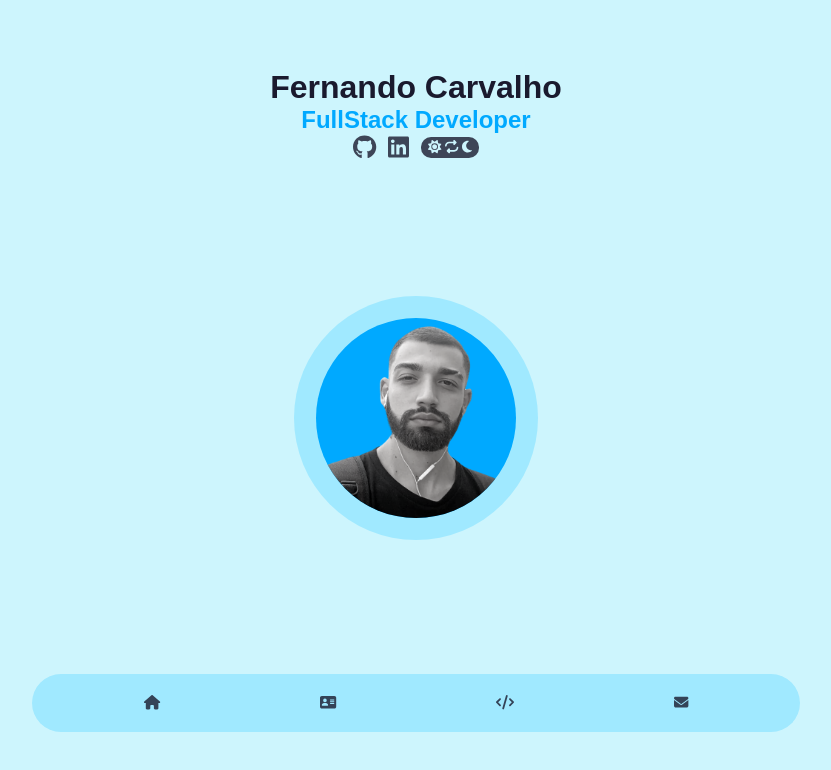
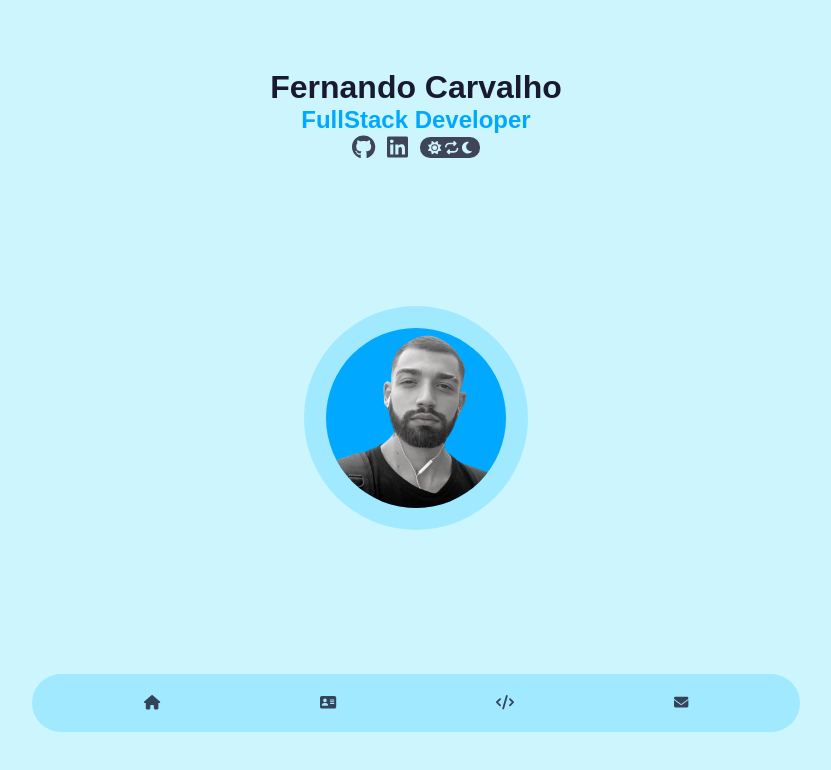
Before and after one commit to 21fernandinhow/portfolio, a React (Vite) app: page / in a window 1280 px wide. Shown: the top 770 px of the page, without its empty margins (224-1055 px from the left). Built offline with nearby package versions, Linux system fonts and the light colour scheme.

Commit message:
just a few more optimizations

```diff
--- a/src/components/ThemeButton.tsx
+++ b/src/components/ThemeButton.tsx
@@ -5,6 +5,7 @@ import { faMoon, faSun, faRepeat } from "@fortawesome/free-solid-svg-icons";
 export default function ThemeButton() {
 
     const [theme, setTheme] = useState(localStorage.getItem('theme') ? `${localStorage.getItem('theme')}` : 'light')
+    const [reverseOrder, setReverseOrder] = useState('');
 
     const handleTheme = (currentTheme: string) => {
         const userNewTheme = currentTheme === 'dark' ? 'light' : 'dark'
@@ -18,6 +19,7 @@ export default function ThemeButton() {
         document.body.style.setProperty("--primary-color", isThemeDark ? "#1D2D50" : "#A0E9FF");
         document.body.style.setProperty("--secondary-color", isThemeDark ? "#27496D" : "#00A9FF");
         document.body.style.setProperty("--contrast-color", isThemeDark ? "#CDF5FD" : "#1A1A2E");
+        setReverseOrder(isThemeDark ? 'reverse-true' : 'reverse-false');
     }
 
     useEffect(()=>{
@@ -25,13 +27,10 @@ export default function ThemeButton() {
     },[theme])
 
     return(
-        <button onClick={()=>handleTheme(theme)} className="theme-btn">
-            {
-                theme === 'dark' ?
-                <><FontAwesomeIcon icon={faMoon}/>   <FontAwesomeIcon icon={faRepeat}/>   <FontAwesomeIcon icon={faSun}/></>
-                :
-                <><FontAwesomeIcon icon={faSun}/>   <FontAwesomeIcon icon={faRepeat}/>   <FontAwesomeIcon icon={faMoon}/></>
-            }
+        <button onClick={()=>handleTheme(theme)} className={reverseOrder}>
+            <FontAwesomeIcon icon={faSun} className="icon"/>
+            <FontAwesomeIcon icon={faRepeat} className="icon"/>
+            <FontAwesomeIcon icon={faMoon} className="icon"/>
         </button>
     )
 }
--- a/src/css/style.css
+++ b/src/css/style.css
@@ -21,11 +21,15 @@ header .icons a {
   font-size: 1.5em;
 }
 header .icons button {
+  display: flex;
   border: none;
   border-radius: 10px;
   background: var(--contrast-color);
   color: var(--bg-color);
-  padding: 3px 7px;
+  padding: 3px 6px;
+}
+header .icons button svg {
+  margin: 1px 2px;
 }
 
 main {
@@ -128,8 +132,8 @@ footer ul li a:hover .tooltip {
 #home .border .avatar {
   border-radius: 100%;
   background-color: var(--secondary-color);
-  width: 200px;
-  height: 200px;
+  width: 180px;
+  height: 180px;
 }
 
 #about {
@@ -315,4 +319,8 @@ textarea {
   box-shadow: 1px 1px 2px rgba(0, 0, 0, 0.4);
 }
 
+.reverse-true {
+  flex-direction: row-reverse;
+}
+
 /*# sourceMappingURL=style.css.map */
--- a/src/pages/Home.tsx
+++ b/src/pages/Home.tsx
@@ -4,7 +4,7 @@ export default function Home() {
     <main id="home">
 
       <div className="border">
-          <img src="avatar.webp" alt="Fernando" width="200px" height="200px" className="avatar" loading="eager"/>
+          <img src="avatar.webp" alt="Fernando" width="180px" height="180px" className="avatar" loading="eager"/>
       </div>
 
     </main>
--- a/src/scss/pages/home.scss
+++ b/src/scss/pages/home.scss
@@ -8,8 +8,8 @@
         .avatar{
             border-radius: 100%;
             background-color: var(--secondary-color);
-            width: 200px;
-            height: 200px;
+            width: 180px;
+            height: 180px;
         }
     }
 }
--- a/src/scss/style.scss
+++ b/src/scss/style.scss
@@ -79,3 +79,6 @@ textarea{
     border-radius: 5px;
     box-shadow: 1px 1px 2px rgba(0,0,0, 0.4);
 }
+.reverse-true{
+    flex-direction: row-reverse;
+}
--- a/src/scss/template/layout.scss
+++ b/src/scss/template/layout.scss
@@ -24,11 +24,15 @@ header{
             font-size: 1.5em;
         }
         button{
+            display: flex;
             border: none;
             border-radius: 10px;
             background: var(--contrast-color);
             color: var(--bg-color);
-            padding: 3px 7px;
+            padding: 3px 6px;
+            svg{
+                margin: 1px 2px;
+            }
         }
     }
 }
```
Also changed, not shown: 1 other file (tests, documents, lock files or other folders).
